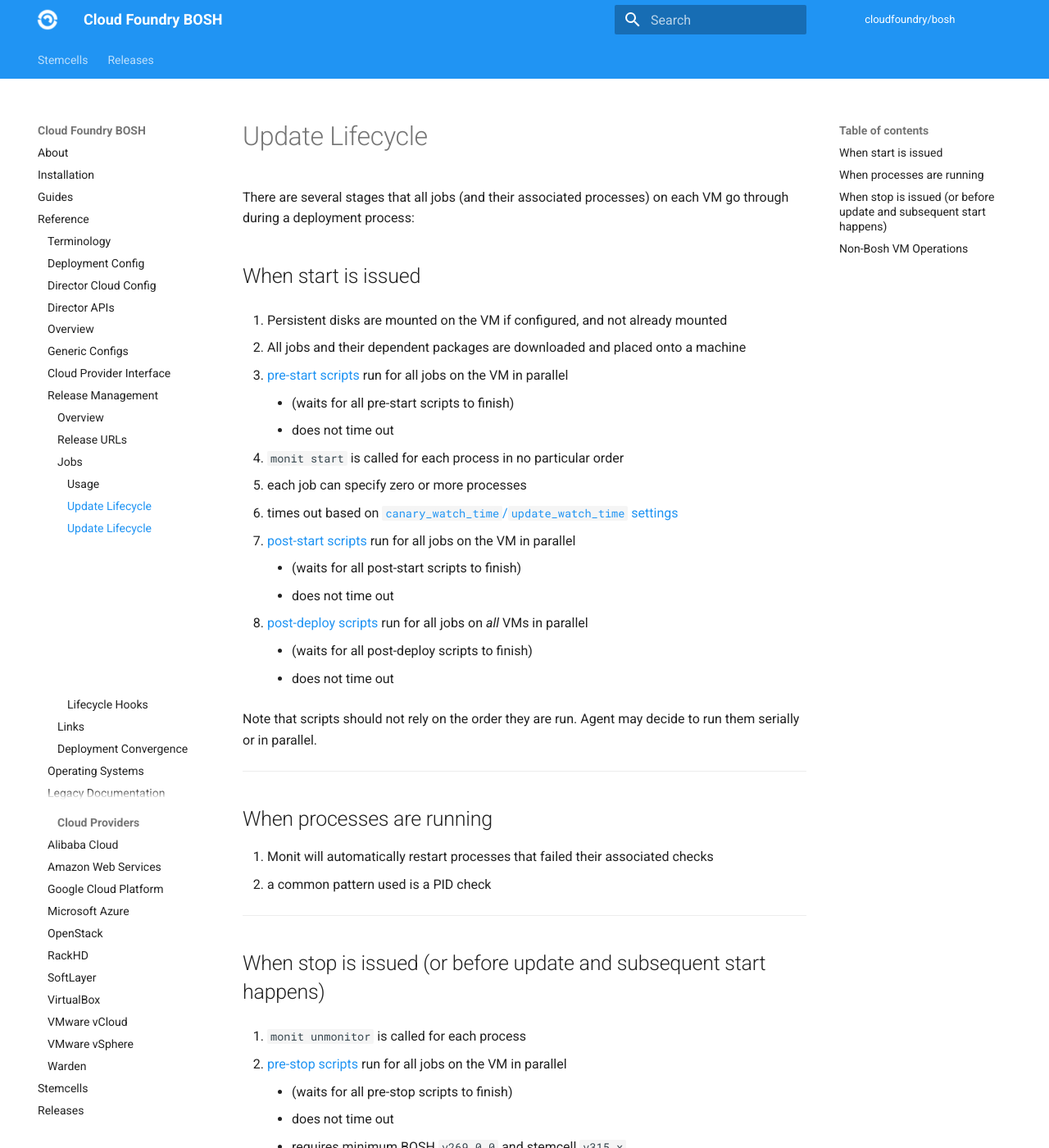
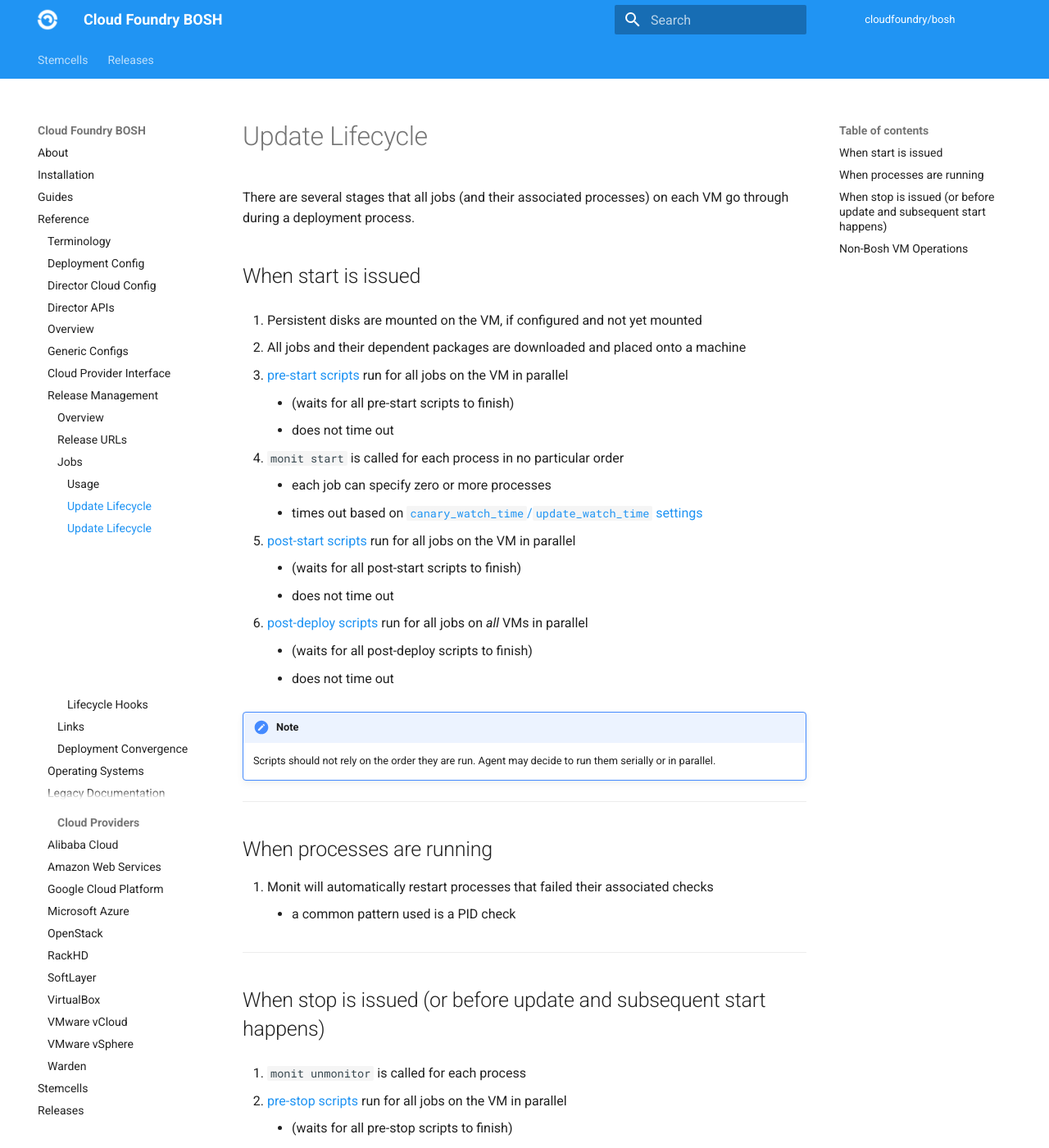
Before and after one commit to cloudfoundry/docs-bosh, an MkDocs documentation site: the page built from content/job-lifecycle.md, in a window 1280 px wide and 1400 px high. Shown: the whole window at 82% size. Built offline with MkDocs 1.6.1 and Material for MkDocs 9.7.7, drawn with Linux system fonts in a browser that asks for light colours; old or Windows-style settings are respelled for this version of MkDocs; some of the changed text lies outside the part shown.

Commit message:
job lifecycle polishing
* Fixed bullet points
* Aligned note format with the preceding sections of the doc
* Enhanced punctuation

```diff
--- a/content/job-lifecycle.md
+++ b/content/job-lifecycle.md
@@ -1,8 +1,8 @@
-There are several stages that all jobs (and their associated processes) on each VM go through during a deployment process:
+There are several stages that all jobs (and their associated processes) on each VM go through during a deployment process.
 
 ## When start is issued {: #start }
 
-1. Persistent disks are mounted on the VM if configured, and not already mounted
+1. Persistent disks are mounted on the VM, if configured and not yet mounted
 
 1. All jobs and their dependent packages are downloaded and placed onto a machine
 
@@ -11,8 +11,8 @@ There are several stages that all jobs (and their associated processes) on each
 	- does not time out
 
 1. `monit start` is called for each process in no particular order
-  - each job can specify zero or more processes
-  - times out based on [`canary_watch_time`/`update_watch_time` settings](manifest-v2.md#update)
+	- each job can specify zero or more processes
+	- times out based on [`canary_watch_time`/`update_watch_time` settings](manifest-v2.md#update)
 
 1. [post-start scripts](post-start.md) run for all jobs on the VM in parallel
 	- (waits for all post-start scripts to finish)
@@ -22,13 +22,14 @@ There are several stages that all jobs (and their associated processes) on each
 	- (waits for all post-deploy scripts to finish)
 	- does not time out
 
-Note that scripts should not rely on the order they are run. Agent may decide to run them serially or in parallel.
+!!! note
+    Scripts should not rely on the order they are run. Agent may decide to run them serially or       in parallel.
 
 ---
 ## When processes are running {: #running }
 
 1. Monit will automatically restart processes that failed their associated checks
-  - a common pattern used is a PID check
+	- a common pattern used is a PID check
 
 ---
 ## When stop is issued (or before update and subsequent start happens) {: #stop }
@@ -52,7 +53,7 @@ Note that scripts should not rely on the order they are run. Agent may decide to
 	- does not time out
 	- requires bosh v265+
 
-1. Persistent disks are unmounted on the VM if configured
+1. Persistent disks are unmounted on the VM, if configured
 
 ## Non-Bosh VM Operations
 
@@ -62,4 +63,5 @@ Any deployed VM may be rebooted due to infrastructure disruptions or other opera
 1. `monit` starts running
 1. `monit` begins starting processes registered. The job's `start program` is executed as per the `monitrc` file.
 
-Note that `pre-start`, `post-start`, `post-deploy` are **not** executed, since the bosh lifecycle is not invoked. It is recommended that a job's `monitrc` `start program` perform all operations required to start a job without depending on `pre-start` executing.
+!!! note
+    `pre-start`, `post-start`, `post-deploy` are **not** executed, since the bosh lifecycle is       not invoked. It is recommended that a job's `monitrc` `start program` perform all operations     required to start a job without depending on `pre-start` executing.
```
